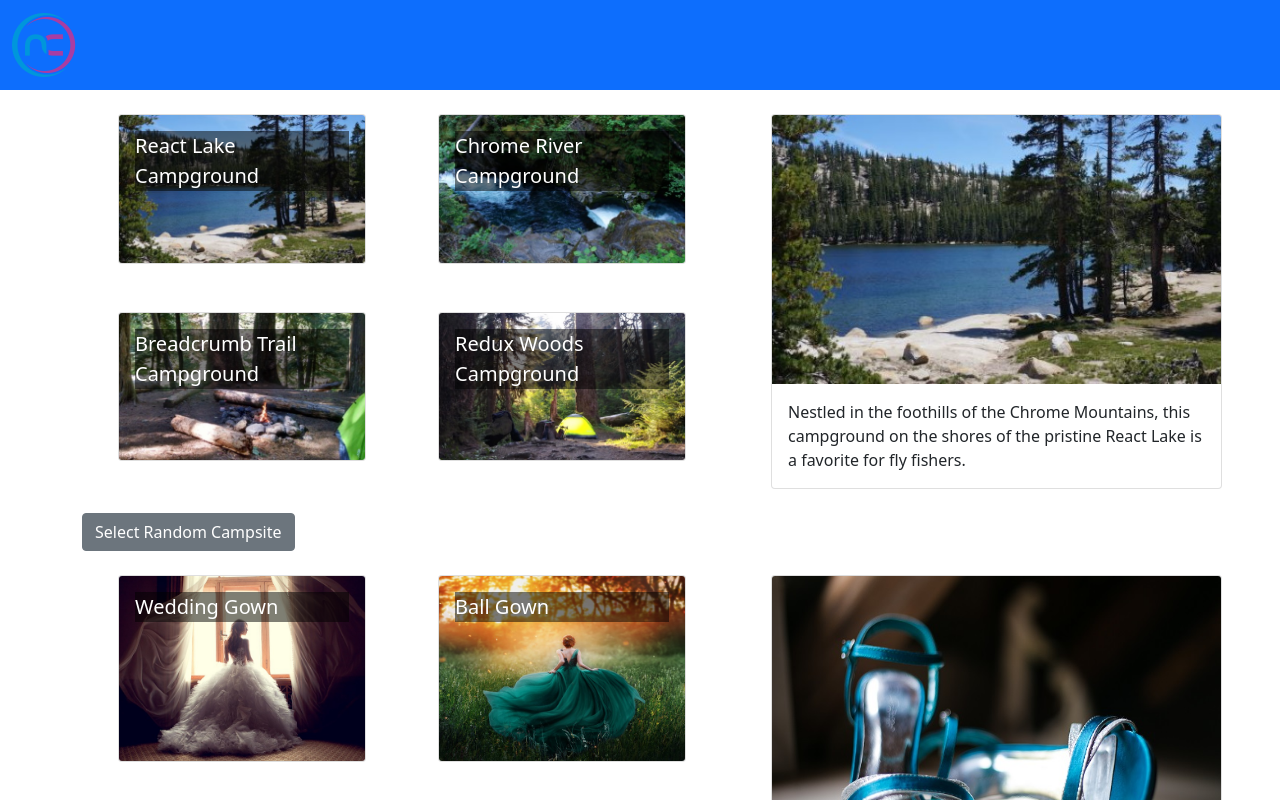
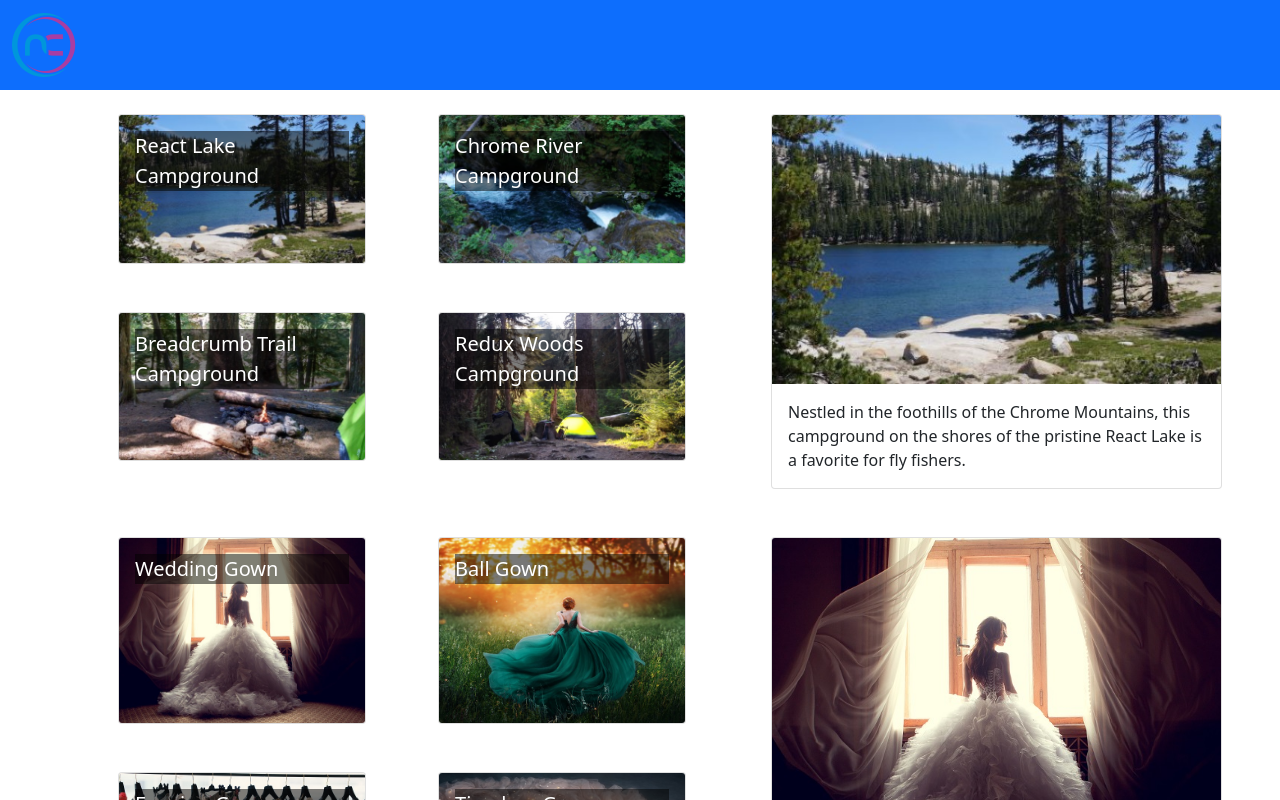
Before and after one commit to jannethg/GownsofLove2024, a React (Create React App) app: page / in a window 1280 px wide. Shown: the top 800 px of the page. Built offline with nearby package versions, Linux system fonts and the light colour scheme.

Commit message:
Gowns Directory page are now re-rendering when selected by gowns id

```diff
--- a/src/features/gowns/GownsList.js
+++ b/src/features/gowns/GownsList.js
@@ -1,13 +1,20 @@
 import { GOWNS } from "../../app/shared/GOWNS";
 import { Col, Row } from "reactstrap";
 import GownCard from "./GownCard";
+import { selectAllGowns } from "./gownsSlice";
 
-const GownsList = () => {
+const GownsList = ({ setGownId }) => {
+  const gowns = selectAllGowns();
   return (
     <Row className="ms-auto">
       {GOWNS.map((gown) => {
         return (
-          <Col md="5" className="m-4" key={gown.id}>
+          <Col
+          md="5"
+          className="m-4"
+          key={gown.id}
+          onClick={() => setGownId(gown.id)}
+          >
             <GownCard gown={gown} />
           </Col>
         );
--- a/src/features/gowns/gownsSlice.js
+++ b/src/features/gowns/gownsSlice.js
@@ -10,6 +10,10 @@ export const selectAllGowns = () => {
 
 
 //retrieve a random campsite object from campsite array.
-export const selectRandomGown = () => {
-    return GOWNS[Math.floor(GOWNS.length * Math.random())];
-}
+// export const selectRandomGown = () => {
+//     return GOWNS[Math.floor(GOWNS.length * Math.random())];
+// }
+
+export const selectGownById = (id) => {
+    return GOWNS.find(((gown) => gown.id === id));
+};
--- a/src/pages/CampsitesDirectoryPage.js
+++ b/src/pages/CampsitesDirectoryPage.js
@@ -6,10 +6,7 @@ import { selectCampsiteById } from "../features/campsites/campsitesSlice";
 
 const CampsiteDirectoryPage = () => {
 
-//we're changing the local state variable [campsiteId] to store an id number of the campsite's object
-//instead of the entire object
-//and we're changing the function name [setCampsiteId] to match
- //the <CampsiteDetail> is expecting us to pass the entire object
+
 
   const [campsiteId, setCampsiteId] = useState(0);
   const selectedCampsite = selectCampsiteById(campsiteId);
--- a/src/pages/GownsDirectoryPage.js
+++ b/src/pages/GownsDirectoryPage.js
@@ -1,24 +1,19 @@
-import { Container, Row, Col, Button } from "reactstrap";
+import { useState } from "react";
+import { Container, Row, Col } from "reactstrap";
 import GownDetail from "../features/gowns/GownDetail";
 import GownsList from "../features/gowns/GownsList";
-import { selectRandomGown } from "../features/gowns/gownsSlice";
+import { selectGownById } from "../features/gowns/gownsSlice";
 
 const GownDirectoryPage = () => {
-  let selectedGown = selectRandomGown();
 
-  const toggleGown = () => {
-    selectedGown = selectRandomGown();
-    console.log(selectedGown);
-};
+  const [gownId, setGownId] = useState(0);
+  const selectedGown = selectGownById(gownId);
+
   return (
     <Container>
-      <Button onClick={() => toggleGown()}>
-            Select Random Campsite
-        </Button>
-
       <Row>
         <Col sm="5" md="7">
-          <GownsList />
+          <GownsList setGownId={setGownId}/>
         </Col>
         <Col sm="7" md="5">
           <GownDetail gown={selectedGown} />
```
